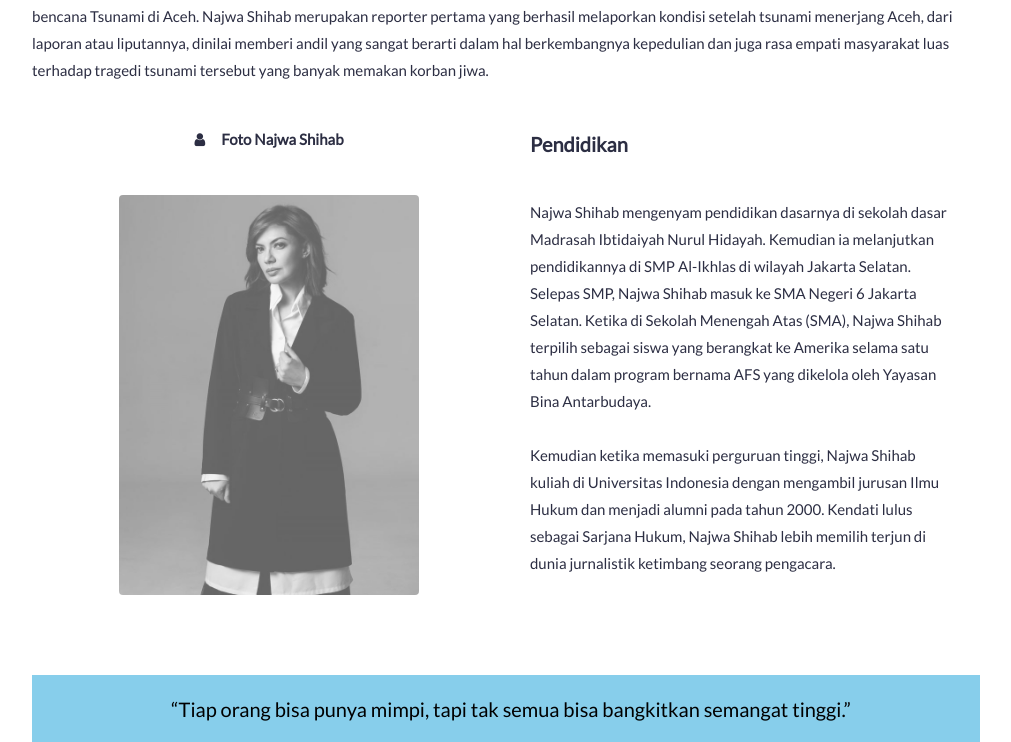
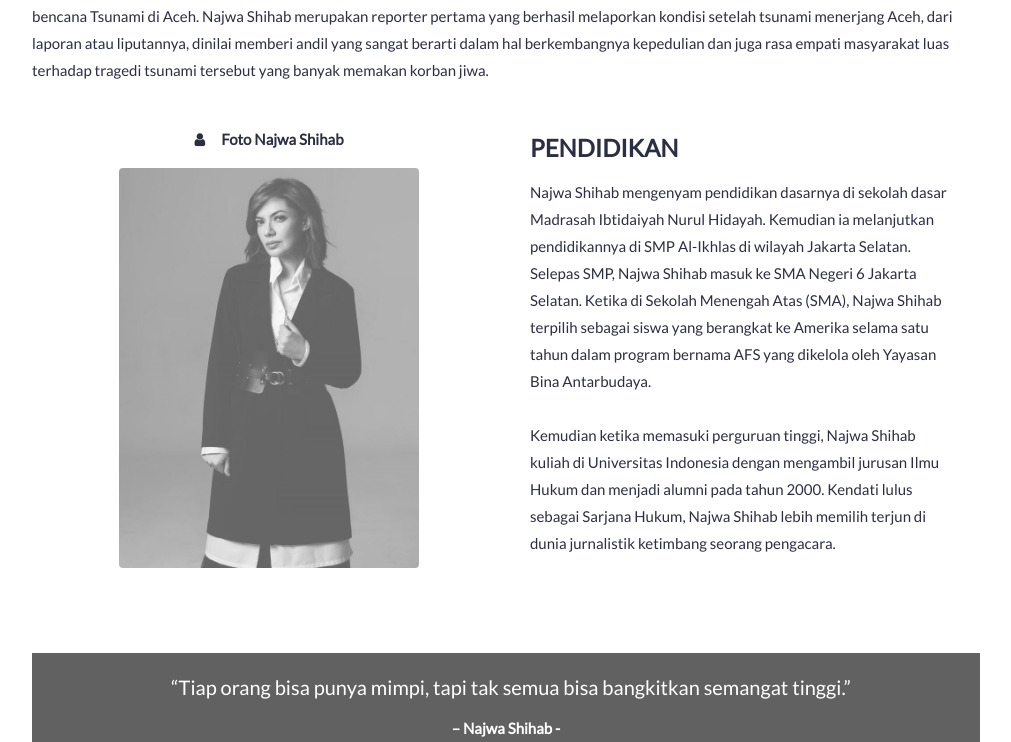
Before and after one commit to diannovasafitri/biografi-najwa-shihab, a plain HTML site: page index.html in a window 1280 px wide. Shown: the part 907-1649 px from the top of the page, without its empty margins (134-1145 px from the left). Drawn offline with nearby package versions, Linux system fonts and the light colour scheme.

Commit message:
Update index.html

```diff
--- a/index.html
+++ b/index.html
@@ -1,4 +1,4 @@
-<!DOCTYPE html>
+ <!DOCTYPE html>
 <html>
 <title>NAJWA SHIHAB BIOGRAPHY</title>
 <meta charset="UTF-8">
@@ -80,13 +80,12 @@ body, html {
 
   <div class="w3-row">
     <div class="w3-col m6 w3-center w3-padding-large">
-      <p><b><i class="fa fa-user w3-margin-right"></i>Foto Najwa Shihab</b></p><br>
+      <p><b><i class="fa fa-user w3-margin-right"></i>Foto Najwa Shihab</b></p>
       <img src="najwashihab2.png" class="w3-round w3-image w3-opacity w3-hover-opacity-off" alt="Photo of Me" width="300" height="1000">
     </div>
 
     <div class="w3-col m6 w3-hide-small w3-padding-large">
-      <p><h4><b>Pendidikan</h4></b>
-        <br>
+      <p><h3><b>PENDIDIKAN</h3></b>
         Najwa Shihab mengenyam pendidikan dasarnya di sekolah dasar Madrasah Ibtidaiyah Nurul Hidayah. Kemudian ia melanjutkan pendidikannya di SMP Al-Ikhlas di wilayah Jakarta Selatan. Selepas SMP, Najwa Shihab masuk ke SMA Negeri 6 Jakarta Selatan. Ketika di Sekolah Menengah Atas (SMA), Najwa Shihab terpilih sebagai siswa yang berangkat ke Amerika selama satu tahun dalam program bernama AFS yang dikelola oleh Yayasan Bina Antarbudaya.<br><br>
 
         Kemudian ketika memasuki perguruan tinggi, Najwa Shihab kuliah di Universitas Indonesia dengan mengambil jurusan Ilmu Hukum dan menjadi alumni pada tahun 2000. Kendati lulus sebagai Sarjana Hukum, Najwa Shihab lebih memilih terjun di dunia jurnalistik ketimbang seorang pengacara.</p>
@@ -105,7 +104,7 @@ body, html {
   </div>
 </div>
 
-<div class="w3-row w3-center w3-light-blue w3-padding-1000px">
+<div class="w3-row w3-center w3-dark-grey w3-padding-1000px">
   <div class=" w3-section">
     <h4><span class=""  style="padding-left: 10px;">“Tiap orang bisa punya mimpi, tapi tak semua bisa bangkitkan semangat tinggi.” </span><br></h4>
     – Najwa Shihab -
@@ -170,7 +169,7 @@ body, html {
       </form>
     </div>
 
-<footer class="w3-center w3-brown w3-padding-64 w3-opacity" style="color: white;background-color:rgb(0, 55, 138);">
+<footer class="w3-center w3-navy w3-padding-64 w3-opacity" style="color: white;background-color:rgb(0, 55, 138);">
   <a href="#home" class="w3-button w3-light-grey"><i class="fa fa-arrow-up w3-margin-right"></i>To the top</a>
   <div class="w3-xlarge w3-section">
     <i class="fa fa-facebook-official w3-hover-opacity"></i>
```
